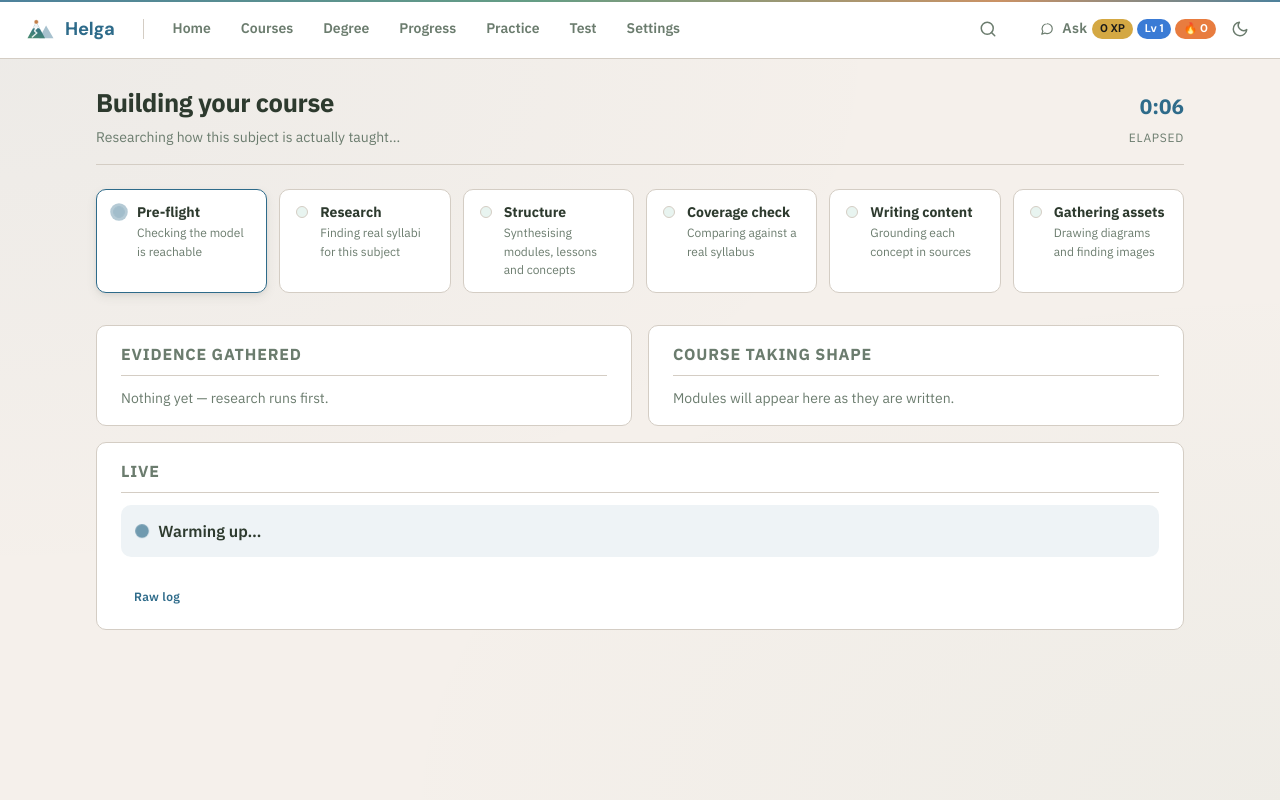
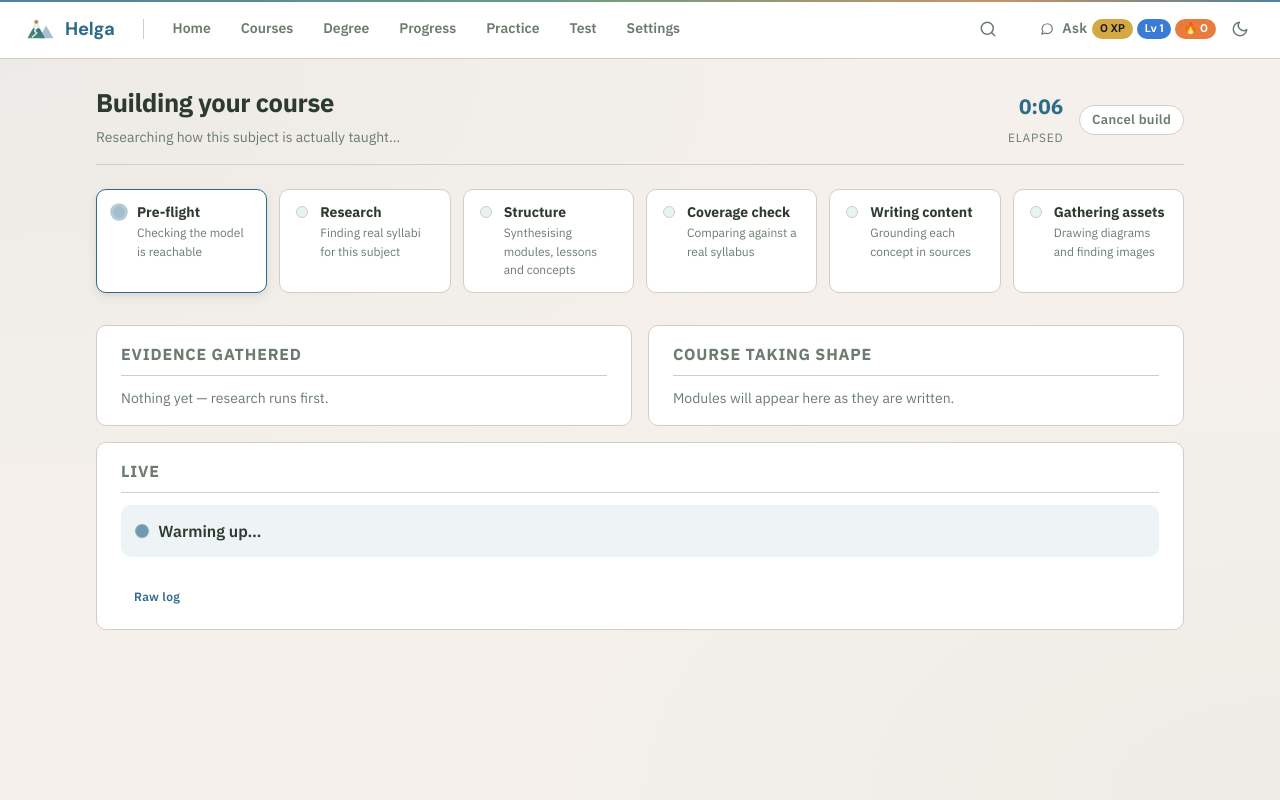
Before and after one commit to brennansk1/Helga-Soctraic-Voice-Tutor, a Flask app: page /build in a window 1280 px wide. Run offline with Flask 3, Linux system fonts and the light colour scheme; data that the repository does not hold is empty; parts of the project's set-up code (start-up, migrations or seed data) failed here and were passed over; some libraries are stand-ins or nearby versions.

Commit message:
A build can be cancelled
/api/cancel_creation has existed since the creation pipeline was written and
nothing ever called it. A build holds the single-build lock for minutes, so
"I picked the wrong book" had no answer short of waiting it out or restarting
the service.

Confirmed rather than one-click, because cancelling discards work that has
already cost minutes. The lock is released through HelgaBuildGuard.clear()
rather than by deleting the localStorage key directly — clear() also repaints
the nav pill, and reaching past it would leave a "Building…" pill pointing at
a build that is over.

The failure path is the one worth testing: a cancel that does not work must
not look like one that did. Verified both — a 500 leaves the lock held, stays
on the page, re-enables the button and says the build is still running; a
success releases the lock, clears the pill and returns to Create.

Co-Authored-By: Claude Opus 5 <noreply@anthropic.com>

```diff
--- a/services/web-ui/static/css/build.css
+++ b/services/web-ui/static/css/build.css
@@ -277,3 +277,42 @@
 }
 .build-pill .build-now-pulse { width: 8px; height: 8px; }
 .build-pill:hover { background: color-mix(in srgb, var(--accent-primary) 20%, transparent); }
+
+/* --- cancel --------------------------------------------------------------- */
+.build-header-right { display: flex; align-items: center; gap: var(--space-4); }
+
+.build-cancel {
+    box-sizing: border-box;
+    padding: .4em .9em;
+    font-size: .82rem; font-weight: 600;
+    color: var(--text-secondary);
+    background: var(--bg-secondary);
+    border: 1px solid var(--border-color);
+    border-radius: 999px;
+    cursor: pointer;
+    transition: color 160ms ease, border-color 160ms ease;
+}
+.build-cancel:hover { color: var(--color-danger); border-color: var(--color-danger); }
+.build-cancel:disabled { opacity: .5; cursor: default; }
+
+.build-cancel-confirm {
+    position: fixed; inset: 0; z-index: 80;
+    display: grid; place-items: center;
+    background: rgba(0, 0, 0, 0.45);
+}
+.build-cancel-confirm.hidden { display: none; }
+.build-cancel-dialog {
+    box-sizing: border-box;
+    width: min(430px, calc(100vw - 2 * var(--space-4)));
+    padding: var(--space-5);
+    background: var(--bg-secondary);
+    color: var(--text-primary);
+    border: 1px solid var(--border-color);
+    border-radius: var(--border-radius-lg);
+    box-shadow: var(--shadow-lg);
+}
+.build-cancel-dialog h2 { margin: 0 0 .4em; font-size: 1.05rem; }
+.build-cancel-dialog p { margin: 0 0 1em; font-size: .88rem; line-height: 1.5;
+                         color: var(--text-secondary); }
+.build-cancel-actions { display: flex; gap: var(--space-3); justify-content: flex-end; }
+.build-cancel-error { color: var(--color-danger); font-size: .82rem; margin-top: .8em; }
--- a/services/web-ui/static/js/build-view.js
+++ b/services/web-ui/static/js/build-view.js
@@ -510,6 +510,63 @@
             });
         }
 
+        /* --- cancel ---------------------------------------------------
+           The endpoint existed from the start with nothing calling it. A
+           build holds the single-build lock for minutes, so "I picked the
+           wrong book" had no answer short of restarting the service. */
+        var cancelBtn = $('build-cancel');
+        var confirmBox = $('build-cancel-confirm');
+        var cancelErr = $('build-cancel-error');
+
+        function showConfirm(on) {
+            if (!confirmBox) return;
+            confirmBox.classList.toggle('hidden', !on);
+            if (on) {
+                if (cancelErr) cancelErr.hidden = true;
+                var no = $('build-cancel-no');
+                if (no) no.focus();
+            } else if (cancelBtn) { cancelBtn.focus(); }
+        }
+
+        if (cancelBtn) cancelBtn.addEventListener('click', function () { showConfirm(true); });
+        var noBtn = $('build-cancel-no');
+        if (noBtn) noBtn.addEventListener('click', function () { showConfirm(false); });
+        document.addEventListener('keydown', function (e) {
+            if (e.key === 'Escape' && confirmBox && !confirmBox.classList.contains('hidden')) {
+                showConfirm(false);
+            }
+        });
+
+        var yesBtn = $('build-cancel-yes');
+        if (yesBtn) yesBtn.addEventListener('click', function () {
+            yesBtn.disabled = true;
+            yesBtn.textContent = 'Stopping…';
+            fetch('/api/cancel_creation', { method: 'POST' })
+                .then(function (r) {
+                    if (!r.ok) throw new Error('HTTP ' + r.status);
+                    return r.json().catch(function () { return {}; });
+                })
+                .then(function () {
+                    // Release the single-build lock through the guard's own
+                    // clear(), not by deleting the key: clear() also repaints
+                    // the nav pill, so reaching past it would leave a
+                    // "Building…" pill pointing at a build that is over.
+                    if (window.HelgaBuildGuard) window.HelgaBuildGuard.clear();
+                    stream('Build cancelled. Nothing was saved.', 'warn');
+                    window.location.href = '/create';
+                })
+                .catch(function (err) {
+                    // Failing to cancel must not look like a cancel.
+                    yesBtn.disabled = false;
+                    yesBtn.textContent = 'Stop the build';
+                    if (cancelErr) {
+                        cancelErr.hidden = false;
+                        cancelErr.textContent = 'Could not stop the build (' +
+                            err.message + '). It is still running.';
+                    }
+                });
+        });
+
         window.HelgaBuildView = { handle: handle, finish: finish };
     });
 })();
--- a/services/web-ui/templates/build.html
+++ b/services/web-ui/templates/build.html
@@ -22,11 +22,34 @@
       <h1 class="build-title" id="build-topic">Building your course</h1>
       <p class="build-subtitle" id="build-sub">Researching how this subject is actually taught…</p>
     </div>
-    <div class="build-elapsed" aria-live="off">
-      <span class="build-elapsed-value" id="build-elapsed">0:00</span>
-      <span class="build-elapsed-label">elapsed</span>
+    <div class="build-header-right">
+      <div class="build-elapsed" aria-live="off">
+        <span class="build-elapsed-value" id="build-elapsed">0:00</span>
+        <span class="build-elapsed-label">elapsed</span>
+      </div>
+      <!-- A build takes minutes and holds the single-build lock. There has
+           been a cancel endpoint the whole time and no way to reach it, so
+           the only way out of a build started by mistake was to wait for it
+           or restart the service. -->
+      <button type="button" class="build-cancel" id="build-cancel">Cancel build</button>
     </div>
   </header>
+
+  <!-- Confirmation, because cancelling discards work that has already cost
+       minutes; the button alone would be too easy to hit by accident. -->
+  <div class="build-cancel-confirm hidden" id="build-cancel-confirm" role="dialog"
+       aria-modal="true" aria-labelledby="build-cancel-title">
+    <div class="build-cancel-dialog">
+      <h2 id="build-cancel-title">Stop building this course?</h2>
+      <p>Everything generated so far is discarded. The subject and the book you
+         chose are not — you can start it again from Create.</p>
+      <div class="build-cancel-actions">
+        <button type="button" class="btn btn-secondary" id="build-cancel-no">Keep building</button>
+        <button type="button" class="btn btn-danger" id="build-cancel-yes">Stop the build</button>
+      </div>
+      <p class="build-cancel-error" id="build-cancel-error" hidden></p>
+    </div>
+  </div>
 
   <!-- The two pipelines make opposite decisions (COURSE_PIPELINE.md), so they
        get different rails. The first BOOK:* status swaps the researched rail
```
